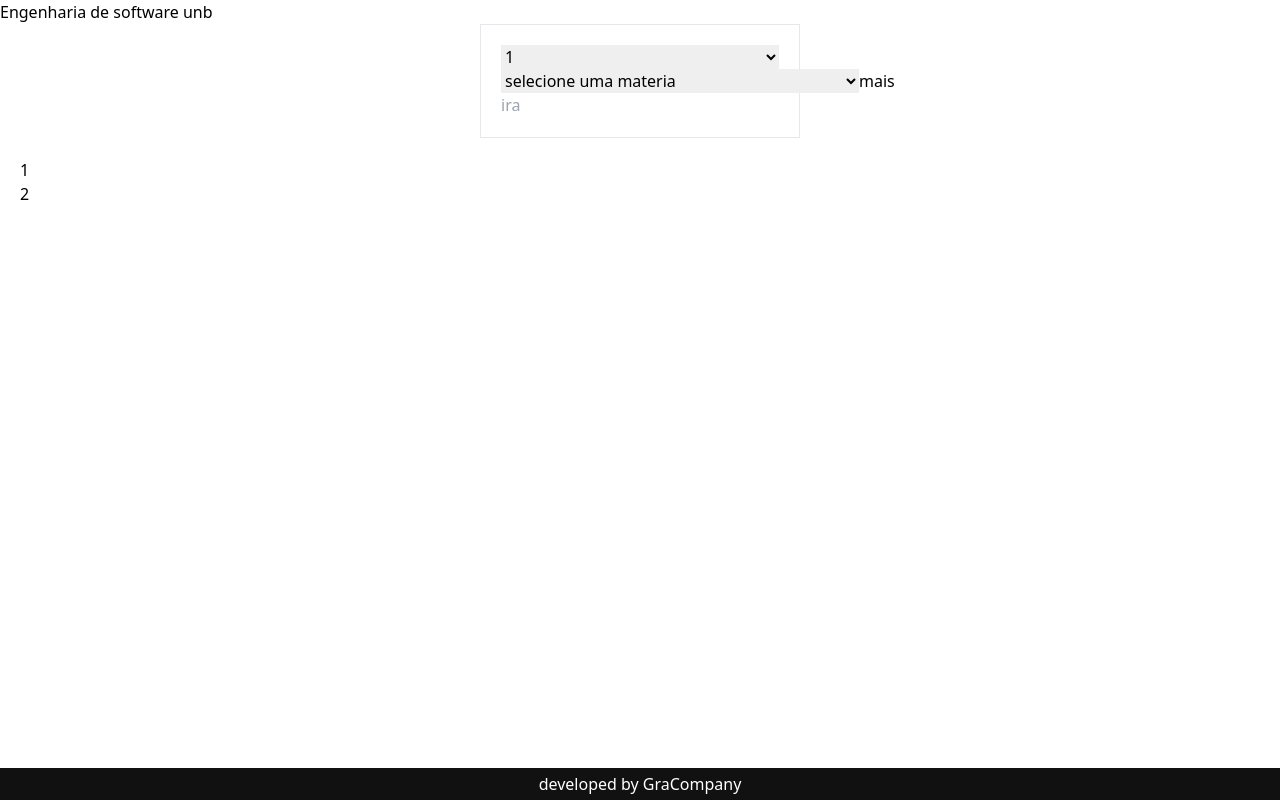
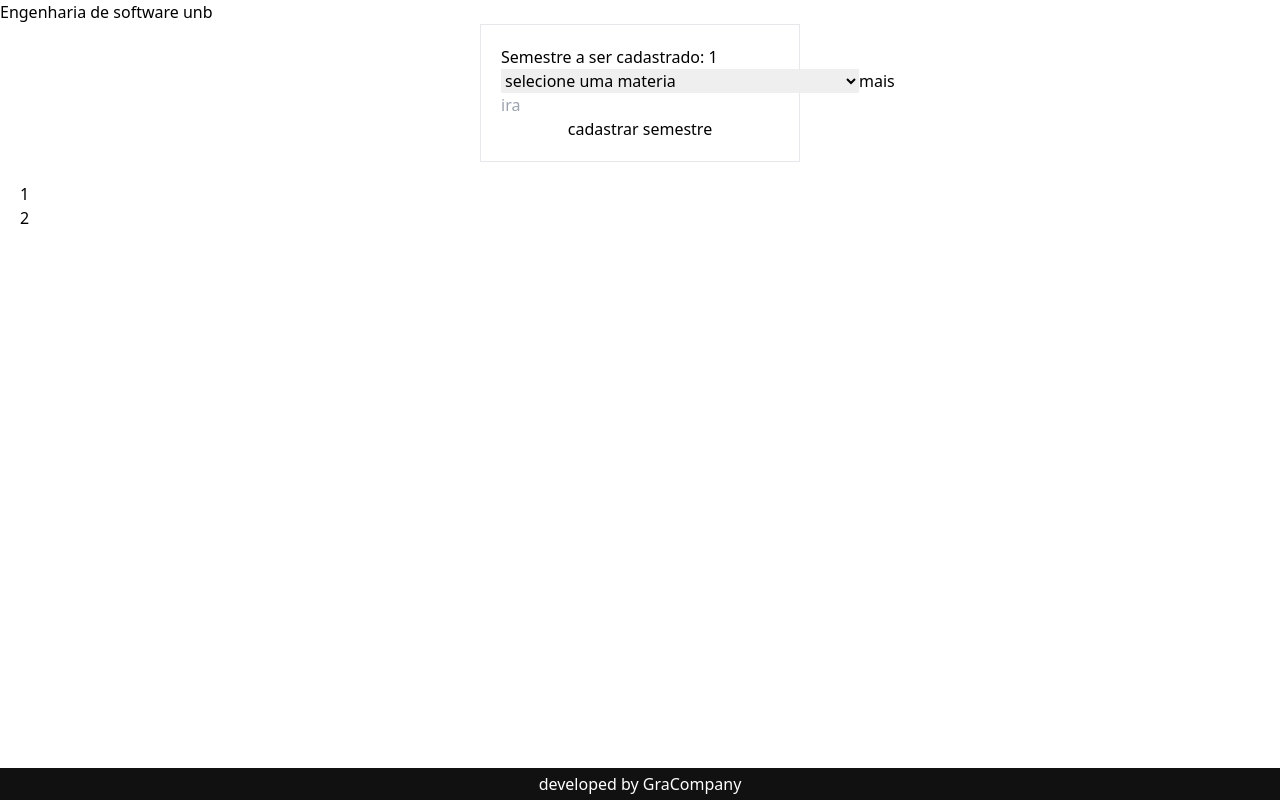
Before and after one commit to SamuelRicardoDS/fluxyt, a React (Vite) app in the folder client/: page /main in a window 1280 px wide. Built offline with nearby package versions, Linux system fonts and the light colour scheme.

Commit message:
feat: cadastro de semestre

```diff
--- a/client/src/components/RegisterSemester.tsx
+++ b/client/src/components/RegisterSemester.tsx
@@ -1,17 +1,19 @@
 import Cursos from '../data/cursos.json'
+import { useState } from 'react';
 
 export const RegisterSemester = () => {
     const handleclick = (e: { preventDefault: () => void; }) => {
         e.preventDefault();
         console.log("clicou")
+        setSemester(semester + 1)
     }
+
+    const [semester, setSemester] = useState(1)
 
     return(
         <div className="flex justify-center">
             <form action="" className="border flex flex-col w-1/4 p-5">
-                <select name="semester" id="">
-                    <option value="">1</option>
-                </select>
+                <h1>Semestre a ser cadastrado: {semester}</h1>
                 <div className="flex flex-row justify-evenly">
                     <select name="" id="">
                         <option selected disabled={true}>selecione uma materia</option>
@@ -19,9 +21,11 @@ export const RegisterSemester = () => {
                             Cursos.map((curso) => curso.materias[1].obrigatorias.map((obrigatoria) => <option value={obrigatoria}>{obrigatoria}</option>))
                         }
                     </select>
-                    <button onClick={(e) => handleclick(e)}>mais</button>
+                    <button>mais</button>
                 </div>
                 <input type="text" placeholder="ira"/>
+                <button onClick={(e) => handleclick(e)}>cadastrar semestre</button>
+
             </form>
         </div>
     )
--- a/client/src/data/cursos.json
+++ b/client/src/data/cursos.json
@@ -5,9 +5,9 @@
     "materias": {
       "1": {
         "obrigatorias": [
-          "calculo 1",
-          "introdução a engenharia",
-          "engenharia e ambiente",
+          "Cálculo 1",
+          "Introdução a Engenharia",
+          "Engenharia e Ambiente",
           "algoritmos e programação de computadores",
           "desenho industrial assistido por computador"
         ],
```
